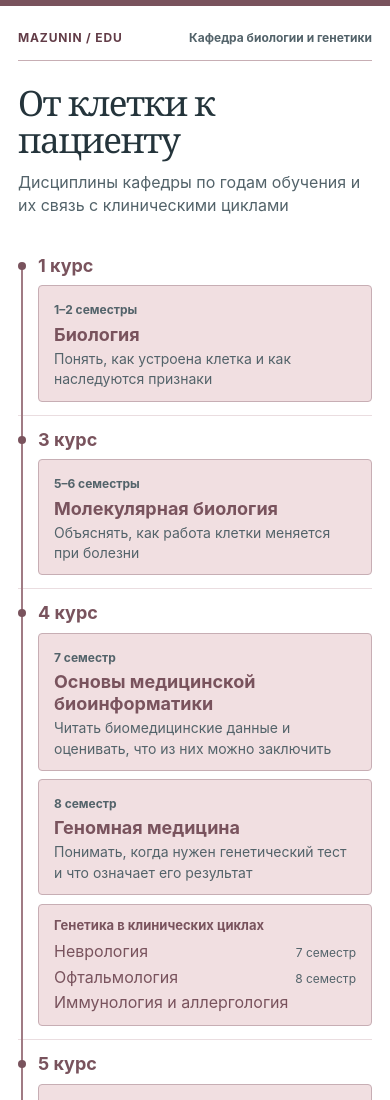
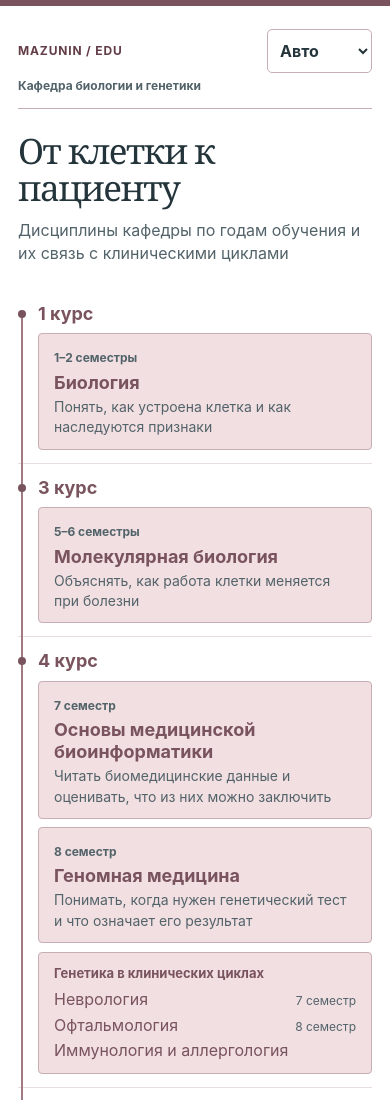
Before and after one commit to fresll/molbio, a plain HTML site: page index.html in a window 390 px wide. Shown: the top 1100 px of the page. Drawn offline with Linux system fonts and the light colour scheme.

Commit message:
Добавить тёмную тему и переключатель для главной EDU

```diff
--- a/index.html
+++ b/index.html
@@ -1,6 +1,7 @@
 <!doctype html>
 <html lang="ru"><head><meta charset="utf-8">
 <meta name="viewport" content="width=device-width,initial-scale=1"><meta name="description" content="От биологии первого курса до генетики в клинических циклах. Учебный маршрут и интерактивные семинары.">
+<meta name="theme-color" content="#ffffff">
 <link rel="canonical" href="https://edu.mazunin.science/">
 <title>Карта дисциплин кафедры биологии и генетики · MAZUNIN / EDU</title>
 <meta property="og:type" content="website">
@@ -9,7 +10,8 @@
 <meta property="og:description" content="От биологии первого курса до генетики в клинических циклах. Учебный маршрут и интерактивные семинары.">
 <meta property="og:site_name" content="MAZUNIN / EDU"><style>
 :root {
-  --paper: #fff;
+  --theme-background: #ffffff;
+  --paper: var(--theme-background);
   --card: #f1dfe1;
   --ink: #24343b;
   --accent: #79535d;
@@ -19,6 +21,19 @@
   --divider: #eadde0;
   --axis: #a07b84;
   color-scheme: light;
+}
+
+:root[data-color-theme="dark"] {
+  --theme-background: #191719;
+  --card: #33262c;
+  --ink: #f0e8ea;
+  --accent: #e2b2c0;
+  --link: #f0c0cd;
+  --muted: #c8bdc1;
+  --border: #71545e;
+  --divider: #493740;
+  --axis: #a17b88;
+  color-scheme: dark;
 }
 * { box-sizing: border-box; }
 body {
@@ -166,9 +181,81 @@ footer { margin-top: 26px; border-top: 1px solid var(--border); padding-top: 12p
 .footer-university { display: flex; align-items: center; flex-wrap: wrap; gap: 4px 12px; }
 .page-views { display: inline-flex; align-items: center; gap: .35em; white-space: nowrap; vertical-align: middle; font-variant-numeric: tabular-nums; }
 .page-views svg { flex: none; }
-</style></head><body>
+
+.eyebrow { align-items: center; }
+.eyebrow-tools { display: flex; align-items: center; flex-wrap: wrap; gap: 4px 12px; }
+.theme-control {
+  min-height: 44px;
+  padding-inline: 8px;
+  border: 1px solid var(--border);
+  border-radius: 5px;
+  background: var(--paper);
+  color: var(--ink);
+  font: inherit;
+  font-size: 1rem;
+}
+.theme-control:focus-visible { outline: 3px solid var(--accent); outline-offset: 4px; }
+@media (max-width: 540px) {
+  .eyebrow { display: grid; grid-template-columns: minmax(0, 1fr) auto; gap: 4px 12px; }
+  .eyebrow-tools { display: contents; }
+  .eyebrow-tools > span { grid-area: 2 / 1 / 3 / -1; }
+  .eyebrow-tools > select { grid-area: 1 / 2; }
+}
+@media print { .theme-control { display: none; } }
+</style>
+<script>
+(() => {
+  const root = document.documentElement;
+  const systemTheme = window.matchMedia('(prefers-color-scheme: dark)');
+  const key = 'mazunin-color-theme';
+  let preference = 'auto';
+
+  try {
+    const saved = window.localStorage.getItem(key);
+    if (saved === 'light' || saved === 'dark') preference = saved;
+  } catch {
+    // System appearance is available even when browser storage is blocked.
+  }
+
+  function applyTheme() {
+    const dark = preference === 'auto' ? systemTheme.matches : preference === 'dark';
+    root.dataset.colorTheme = dark ? 'dark' : 'light';
+    const themeColor = document.querySelector('meta[name="theme-color"]');
+    if (themeColor) {
+      themeColor.content = getComputedStyle(root).getPropertyValue('--theme-background').trim();
+    }
+  }
+
+  applyTheme();
+
+  if (systemTheme.addEventListener) systemTheme.addEventListener('change', applyTheme);
+  else systemTheme.addListener(applyTheme);
+
+  document.addEventListener('DOMContentLoaded', () => {
+    const control = document.querySelector('[data-theme-control]');
+    if (!control) return;
+
+    control.value = preference;
+    control.addEventListener('change', () => {
+      preference = control.value;
+      try {
+        if (preference === 'auto') window.localStorage.removeItem(key);
+        else window.localStorage.setItem(key, preference);
+      } catch {
+        // Keep the selected appearance for the current page.
+      }
+      applyTheme();
+    });
+    control.hidden = false;
+  });
+})();
+</script>
+</head><body>
 <main class="preview" aria-labelledby="edu-title">
-<div class="page-head"><div class="eyebrow"><a href="https://mazunin.science/">MAZUNIN / EDU</a> <span>Кафедра биологии и генетики</span></div>
+<div class="page-head"><div class="eyebrow"><a href="https://mazunin.science/">MAZUNIN / EDU</a>
+  <div class="eyebrow-tools"><span>Кафедра биологии и генетики</span>
+  <select class="theme-control" data-theme-control aria-label="Тема оформления" hidden><option value="auto">Авто</option><option value="light">Светлая</option><option value="dark">Тёмная</option></select></div>
+</div>
     <div class="title"><h1 id="edu-title">От клетки к пациенту</h1><p>Дисциплины кафедры по годам обучения и их связь с клиническими циклами</p></div></div>
 <div class="timeline">
 <div class="timeline-head" aria-hidden="true">
```
